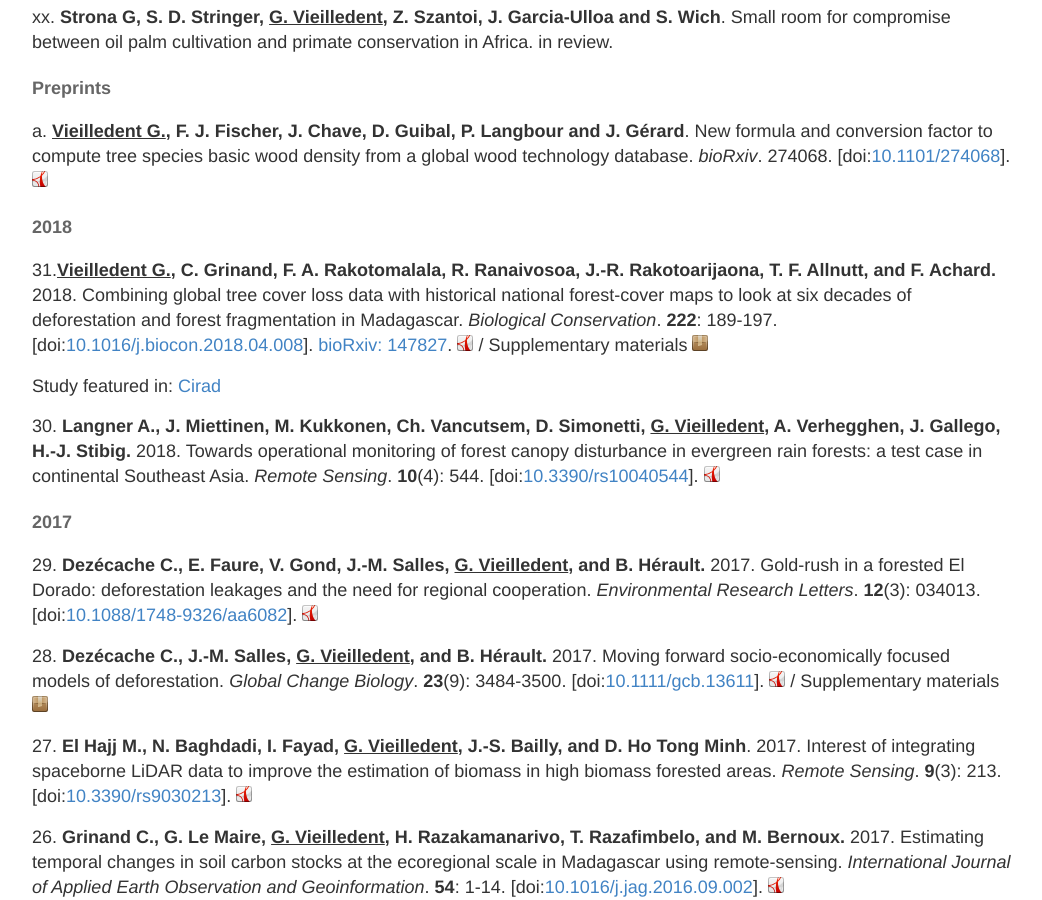
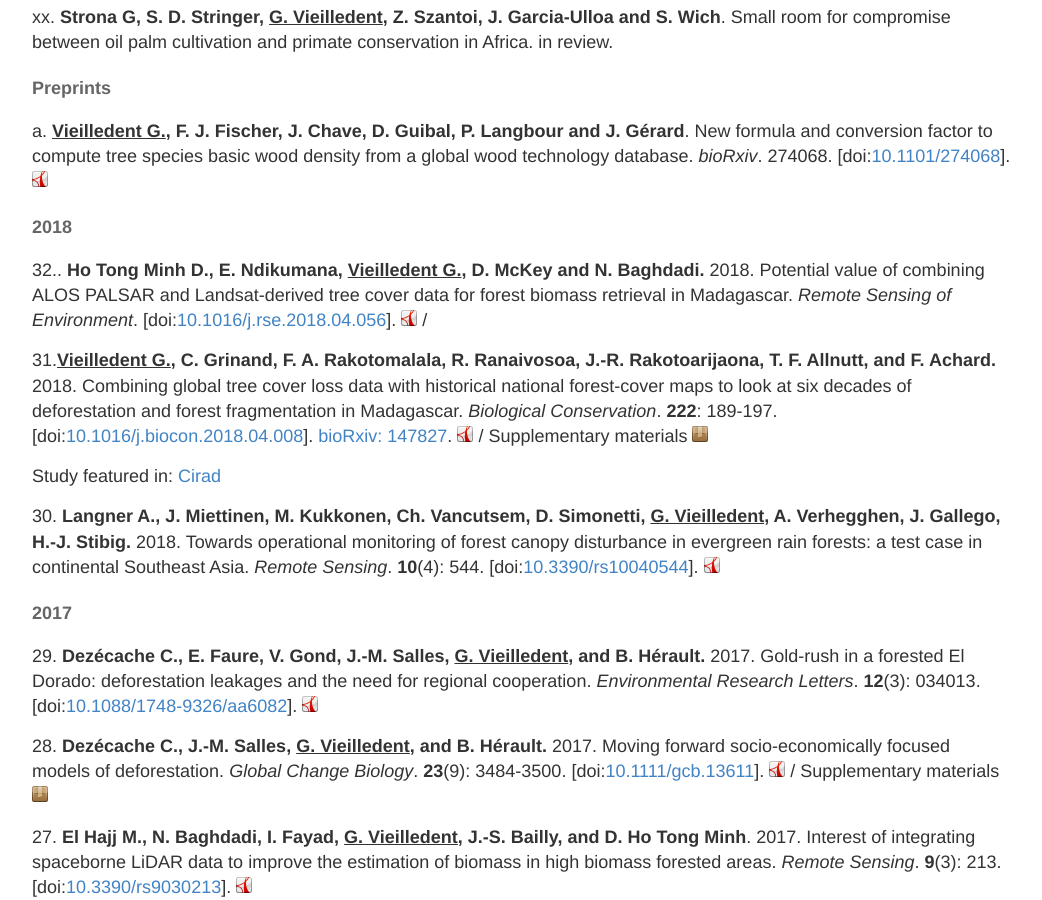
Before and after one commit to ghislainv/ghislainv.github.io, a Jekyll site: the page built from publications.md, in a window 1280 px wide and 900 px high, scrolled down 862 px. Shown: the whole window, without its empty margins (118-1160 px from the left). Built offline with Jekyll 4.4.1, drawn with Linux system fonts in a browser that asks for light colours.

Commit message:
Update publications

```diff
--- a/publications.md
+++ b/publications.md
@@ -30,6 +30,10 @@ a\. **<span style="text-decoration: underline;">Vieilledent G.</span>, F. J. Fis
 [![manuscript in pdf](/images/logos/logo-pdf.png "manuscript in pdf")](/publications/Vieilledent2018-bioRxiv.pdf)
 
 #### 2018
+
+32.\. **Ho Tong Minh D., E. Ndikumana, <span style="text-decoration: underline;">Vieilledent G.</span>, D. McKey and N. Baghdadi.** 2018. Potential value of combining ALOS PALSAR and Landsat-derived tree cover data for forest biomass retrieval in Madagascar. _Remote Sensing of Environment_.
+\[doi:[10.1016/j.rse.2018.04.056](https://doi.org/10.1016/j.rse.2018.04.056)\].
+[![manuscript in pdf](/images/logos/logo-pdf.png "manuscript in pdf")](/publications/HoTongMinh2018-RSE.pdf) /
 
 31\.**<span style="text-decoration: underline;">Vieilledent G.</span>, C. Grinand, F. A. Rakotomalala, R. Ranaivosoa, J.-R. Rakotoarijaona, T. F. Allnutt, and F. Achard.** 2018. Combining global tree cover loss data with historical national forest-cover maps to look at six decades of deforestation and forest fragmentation in Madagascar. _Biological Conservation_. **222**: 189-197.
 \[doi:[10.1016/j.biocon.2018.04.008](https://doi.org/10.1016/j.biocon.2018.04.008)\].
```
Also changed, not shown: 1 other file.
